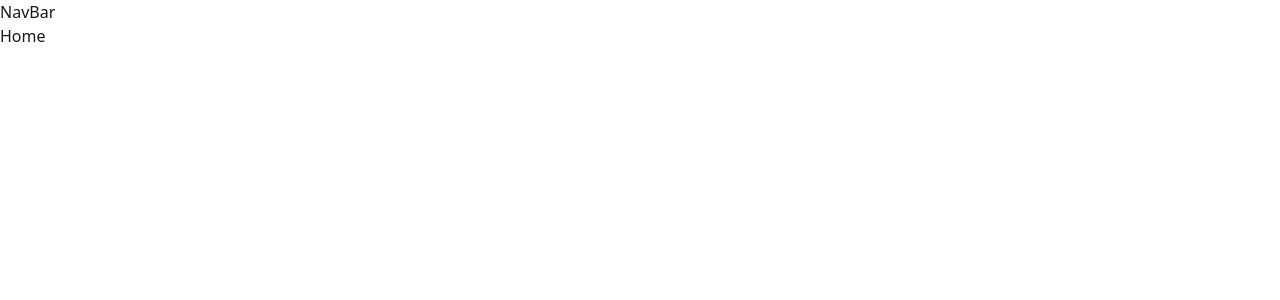
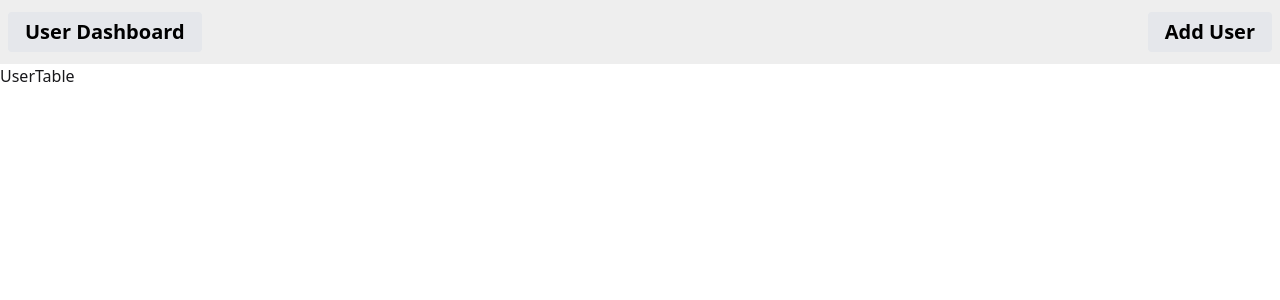
Before and after one commit to rahulpant2002/User-Dashboard, a React (Vite) app: page / in a window 1280 px wide. Shown: the top 300 px of the page. Built offline with nearby package versions, Linux system fonts and the light colour scheme.

Commit message:
Created NavBar

```diff
--- a/package.json
+++ b/package.json
@@ -11,6 +11,7 @@
   },
   "dependencies": {
     "@tailwindcss/vite": "^4.0.1",
+    "axios": "^1.7.9",
     "react": "^18.3.1",
     "react-dom": "^18.3.1",
     "react-router-dom": "^7.1.3",
--- /dev/null
+++ b/src/apis/getAPIs.jsx
@@ -0,0 +1,13 @@
+import axios from "axios";
+import { API_URL } from "../utils/constant";
+
+const getUsers = async()=>{
+    try {
+        const response = await axios.get(API_URL);
+        return response.data;
+    }
+    catch (error) {
+        console.error("Error fetching users:", error);
+        return [];
+    }
+};
--- a/src/components/NavBar.jsx
+++ b/src/components/NavBar.jsx
@@ -2,7 +2,14 @@ import { Link } from "react-router-dom"
 
 const NavBar = () => {
   return (
-    <div>NavBar</div>
+    <div className="navbar bg-base-300">
+        <div className="flex-1">
+            <Link to='/'><div className="btn btn-ghost text-xl text-black bg-gray-200">User Dashboard</div></Link>
+        </div>
+        <div className="flex-none">
+            <Link to='/add'><div className="btn btn-ghost text-xl text-black bg-gray-200">Add User</div></Link>
+        </div>
+    </div>
   )
 }
 
--- a/src/pages/Home.jsx
+++ b/src/pages/Home.jsx
@@ -1,8 +1,9 @@
 import React from 'react'
+import UserTable from '../components/UserTable'
 
 const Home = () => {
   return (
-    <div>Home</div>
+    <UserTable />
   )
 }
 
--- /dev/null
+++ b/src/utils/constant.jsx
@@ -0,0 +1 @@
+export const API_URL = "https://jsonplaceholder.typicode.com/users";
```
Also changed, not shown: 2 other files (tests, documents, lock files or other folders).
